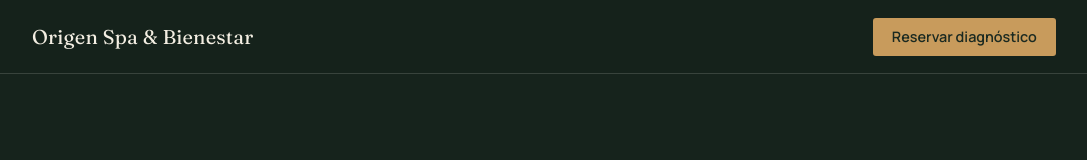
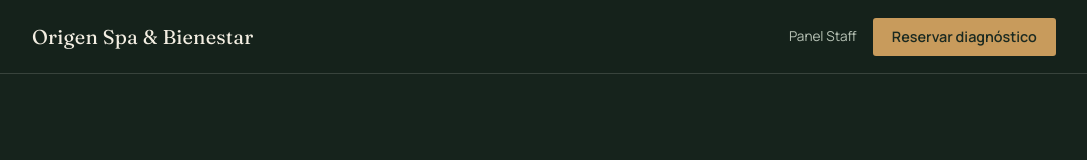
Before and after one commit to botstefano/ProyectoSpa, a React (Vite) app: page / in a window 1280 px wide. Shown: the top 160 px of the page, without its empty margins (96-1183 px from the left). Built offline with nearby package versions, Linux system fonts and the light colour scheme; no server answers.

Commit message:
feat: Agregar enlace de acceso a panel staff en navbar
- Agregar enlace 'Panel Staff' en navbar para acceso rápido
- Crear estilos CSS para el enlace de staff
- Facilitar navegación entre landing y paneles internos
- Mantener diseño consistente con la marca

```diff
--- a/src/index.css
+++ b/src/index.css
@@ -119,6 +119,24 @@ button {
   padding: 1.1rem var(--gutter);
   max-width: var(--content-max);
   margin: 0 auto;
+}
+
+.navbar-actions {
+  display: flex;
+  align-items: center;
+  gap: 1rem;
+}
+
+.navbar-staff-link {
+  font-family: var(--font-body);
+  font-size: 0.85rem;
+  color: var(--color-ink-muted);
+  text-decoration: none;
+  transition: color 0.2s ease;
+}
+
+.navbar-staff-link:hover {
+  color: var(--color-ink);
 }
 
 .navbar-mark {
--- a/src/shared/components/Navbar.jsx
+++ b/src/shared/components/Navbar.jsx
@@ -3,9 +3,14 @@ export default function Navbar({ onCtaClick }) {
     <nav className="navbar">
       <div className="navbar-inner">
         <span className="navbar-mark">Origen Spa & Bienestar</span>
-        <button className="navbar-cta" onClick={onCtaClick}>
-          Reservar diagnóstico
-        </button>
+        <div className="navbar-actions">
+          <a href="/staff/leads" className="navbar-staff-link">
+            Panel Staff
+          </a>
+          <button className="navbar-cta" onClick={onCtaClick}>
+            Reservar diagnóstico
+          </button>
+        </div>
       </div>
     </nav>
   )
```
